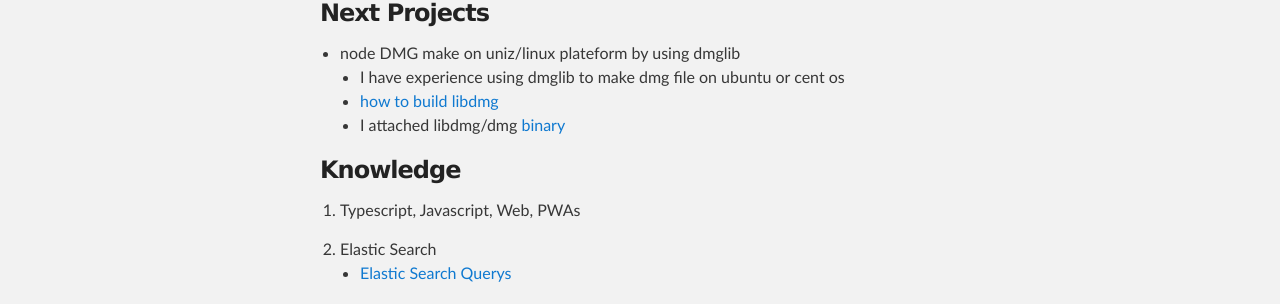
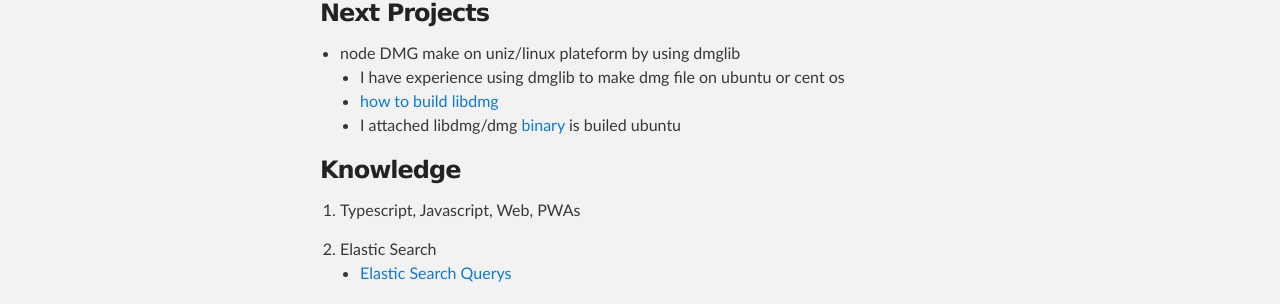
Before and after one commit to MadfishDT/MadfishDT.github.io, a Jekyll site: the page built from index.md, in a window 1280 px wide and 900 px high, scrolled down 1881 px. Shown: the part 232-536 px from the top of the window. Built offline with Jekyll 4.4.1, drawn with Linux system fonts in a browser that asks for light colours; our own code applies the rules of GitHub Pages for plain Markdown files; comment, search, counter and statistics services are not loaded.

```diff
--- a/index.md
+++ b/index.md
@@ -75,7 +75,7 @@ You can use MadfishDT Contents and Source Codes
 - node DMG make on uniz/linux  plateform by using dmglib
     - I have experience using dmglib to make dmg file on ubuntu or cent os
     - [how to build libdmg](/blogs/libdmg_build.md)
-    - I attached libdmg/dmg [binary](/blogs/bin/libdmg/dmg)
+    - I attached libdmg/dmg [binary](/blogs/bin/libdmg/dmg) is builed ubuntu
 
 ### Knowledge
 1. Typescript, Javascript, Web, PWAs
```
